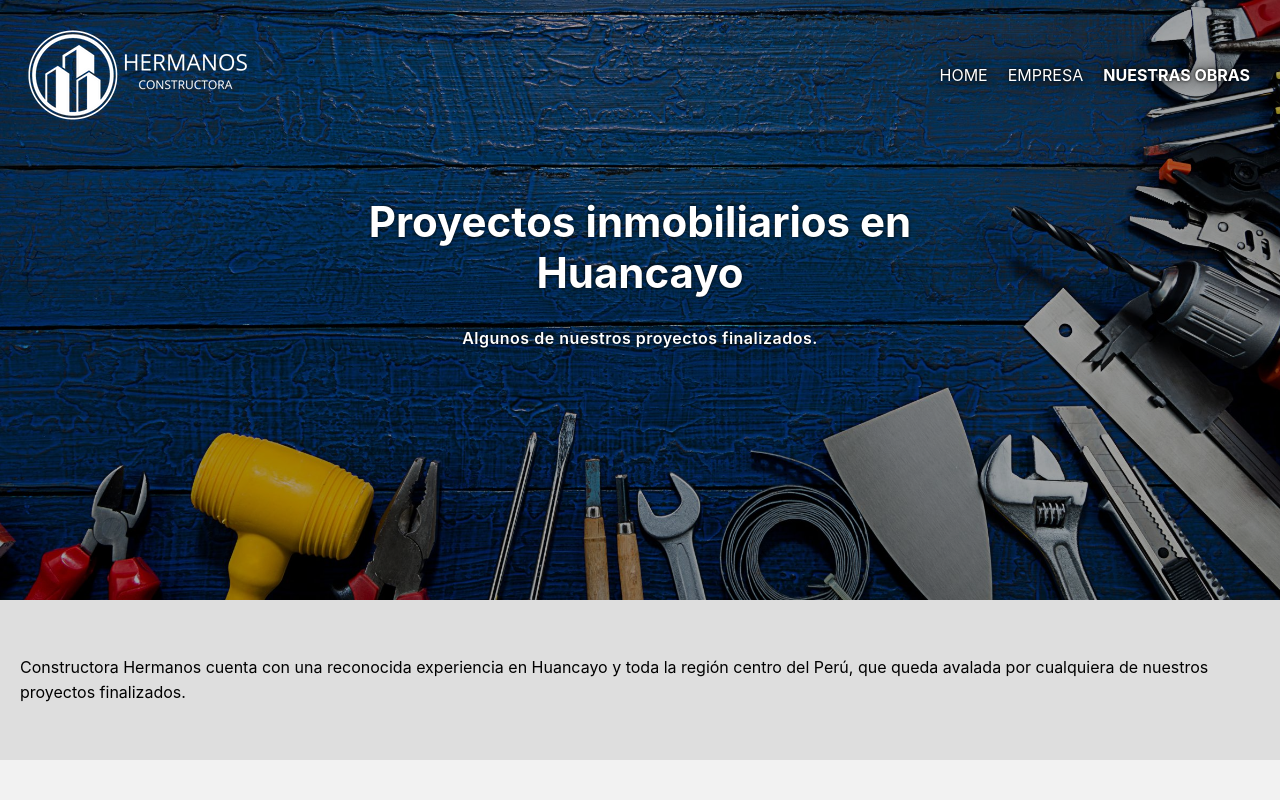
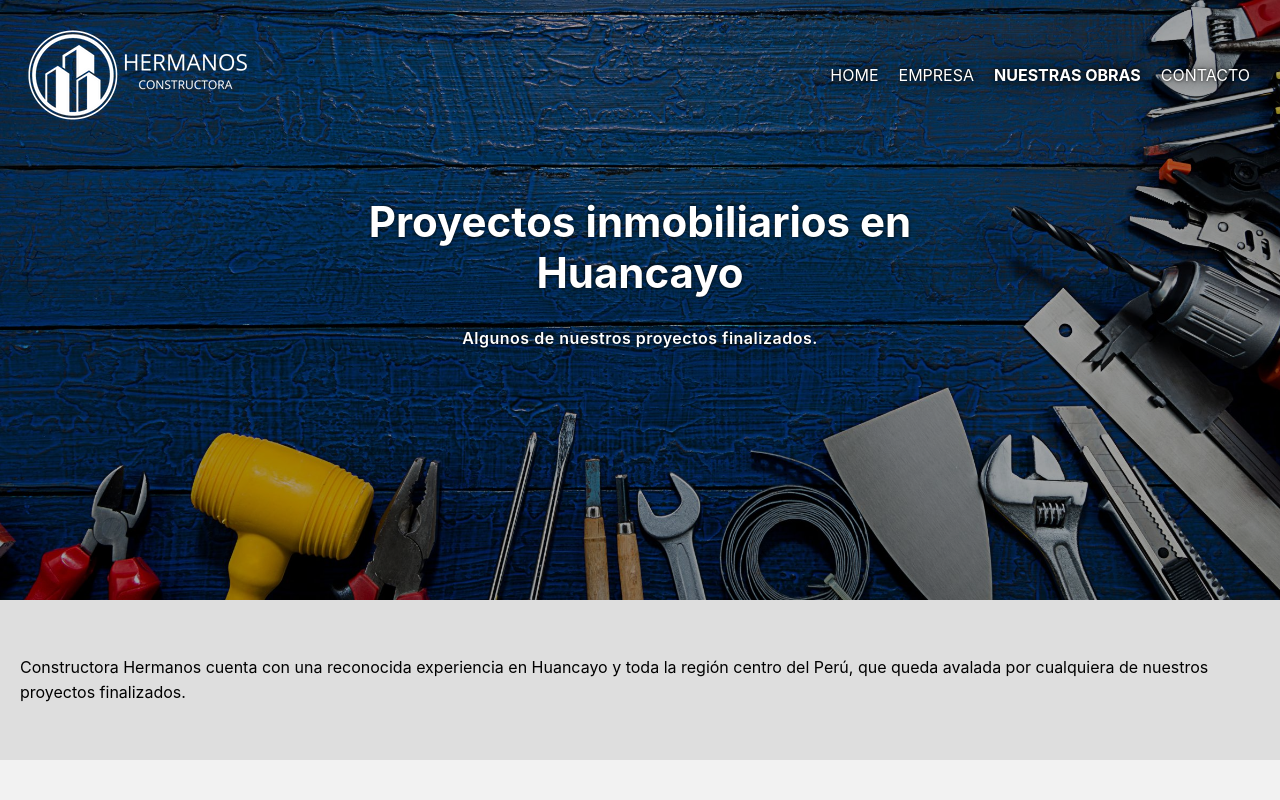
Before and after one commit to leasever/building, a React (Vite) app: page /project in a window 1280 px wide. Shown: the top 800 px of the page. Built offline with nearby package versions, Linux system fonts and the light colour scheme.

Commit message:
add link contact

```diff
--- a/src/components/Menu.jsx
+++ b/src/components/Menu.jsx
@@ -33,7 +33,10 @@ export default function Menu() {
                   <NavLink to={'/about'}>EMPRESA</NavLink>
                 </li>
                 <li>
-                  <NavLink to={'/project'}>NUESTRAS OBRAS </NavLink>
+                  <NavLink to={'/project'}>NUESTRAS OBRAS</NavLink>
+                </li>
+                <li>
+                  <NavLink to={'/contact'}>CONTACTO</NavLink>
                 </li>
               </ul>
             </nav>
@@ -61,6 +64,9 @@ export default function Menu() {
               <li>
                 <NavLink to={'/project'}>NUESTRAS OBRAS</NavLink>
               </li>
+              <li>
+                <NavLink to={'/contact'}>CONTACTO</NavLink>
+              </li>
             </ul>
           </nav>
         </div>
```
